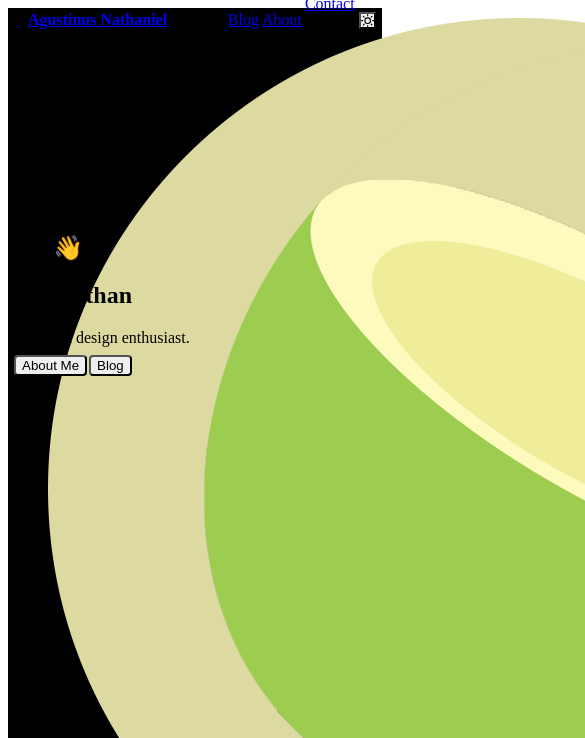
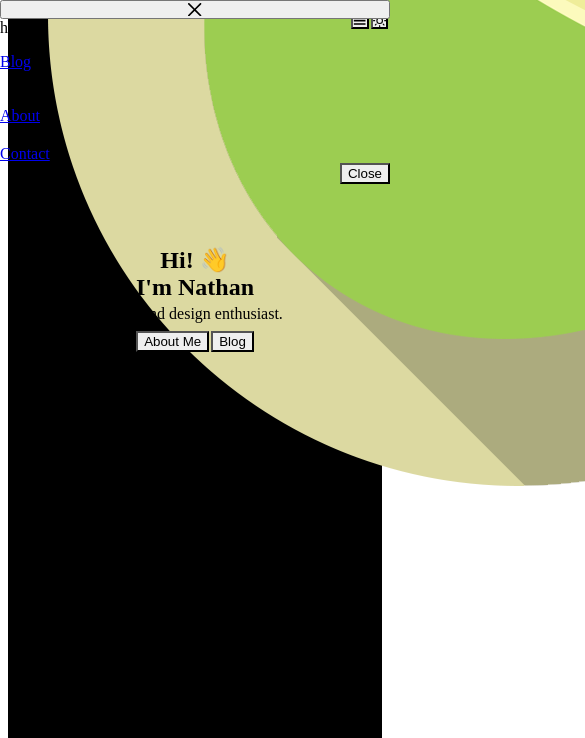
Before and after one commit to sozonome/agustinusnathaniel.com, a Gatsby site: page / in a window 390 px wide. Both pictures are taken after a click on the button 367 px from the left and 20 px from the top of the page. Shown: the top 738 px of the page, 585 px wide, since content can reach past the window. Built offline with nearby package versions, Linux system fonts and the light colour scheme; Gatsby itself is replaced by a stand-in of ours; a web font is replaced by a local one.

Commit message:
feat: :sparkles: add mobile navigation, improve mobile layout
upgrade packages to latest version

```diff
--- a/data/siteConfig.js
+++ b/data/siteConfig.js
@@ -8,7 +8,7 @@ const siteConfig = {
       // General
       youtube: `AgustinusNathaniel`,
       instagram: `agustinusnathaniel`,
-      twitter: `agstnsnathaniel`,
+      twitter: `sozonome`,
       linkedin: `agustinusnathaniel`,
       pinterest: `agustinusnathaniel`,
       email: `hello@agustinusnathaniel.com`,
--- a/src/@chakra-ui/gatsby-plugin/theme.ts
+++ b/src/@chakra-ui/gatsby-plugin/theme.ts
@@ -1,7 +1,6 @@
 import { theme as ChakraTheme, extendTheme } from "@chakra-ui/react";
 
 const theme = extendTheme({
-  ...ChakraTheme,
   fonts: {
     ...ChakraTheme.fonts,
     heading: "Open Sans, serif",
@@ -24,6 +23,11 @@ const theme = extendTheme({
         transition: "0.2s ease",
       },
     },
+    Button: {
+      baseStyle: {
+        borderRadius: 24,
+      },
+    },
   },
   config: {
     initialColorMode: "dark",
--- a/src/components/Layout/Head.tsx
+++ b/src/components/Layout/Head.tsx
@@ -1,19 +1,13 @@
 import React from "react";
-import {
-  Box,
-  Flex,
-  Text,
-  Link as ChakraLink,
-  useColorMode,
-} from "@chakra-ui/react";
+import { Box, Flex, Text, useColorMode } from "@chakra-ui/react";
 import { Link } from "gatsby";
 
 import MyIcon from "../../images/coconate.png";
 import ThemeToggle from "./ThemeToggle";
+import Nav from "./Nav";
 
 const Head = () => {
   const { colorMode } = useColorMode();
-
   const hoverColor = colorMode === "light" ? "orange.300" : "white";
 
   return (
@@ -25,7 +19,7 @@ const Head = () => {
       >
         <Link to="/">
           <Flex>
-            <Box height={12} width={12} marginRight={2}>
+            <Box width={[8, 12]} marginRight={2}>
               <img src={MyIcon} alt="agustinusnathaniel" />
             </Box>
             <Text paddingY={3} display={["none", "flex"]}>
@@ -35,30 +29,10 @@ const Head = () => {
         </Link>
       </Box>
 
-      <Flex width="50%" justifyContent={["center", "flex-end"]}>
-        <Link to="/blog">
-          <Text _hover={{ color: hoverColor }}>Blog</Text>
-        </Link>
-        <Link to="/about">
-          <Text paddingLeft={3} _hover={{ color: hoverColor }}>
-            About
-          </Text>
-        </Link>
-        <ChakraLink
-          href={
-            "mailto:hello@agustinusnathaniel.com?subject=Let%27s%20Work%20Together&cc=agustinusnathaniel228@gmail.com"
-          }
-          paddingLeft={3}
-          _hover={{ color: hoverColor }}
-          isExternal
-        >
-          Contact
-        </ChakraLink>
+      <Flex marginLeft="auto" gridGap={2} alignItems="center">
+        <Nav />
+        <ThemeToggle />
       </Flex>
-
-      <Box marginLeft="auto">
-        <ThemeToggle />
-      </Box>
     </Flex>
   );
 };
--- /dev/null
+++ b/src/components/Layout/Nav.tsx
@@ -0,0 +1,88 @@
+import { Button, IconButton } from "@chakra-ui/button";
+import { useColorMode } from "@chakra-ui/color-mode";
+import { useDisclosure } from "@chakra-ui/hooks";
+import { Flex, Text, Link as ChakraLink, Box, Grid } from "@chakra-ui/layout";
+import { useMediaQuery } from "@chakra-ui/media-query";
+import {
+  Drawer,
+  DrawerBody,
+  DrawerCloseButton,
+  DrawerContent,
+  DrawerFooter,
+  DrawerHeader,
+  DrawerOverlay,
+} from "@chakra-ui/modal";
+import { Link } from "gatsby";
+import React from "react";
+import { GiHamburgerMenu } from "react-icons/gi";
+
+const Nav = () => {
+  const { colorMode } = useColorMode();
+  const { isOpen, onOpen, onClose } = useDisclosure();
+  const hoverColor = colorMode === "light" ? "orange.300" : "white";
+  const [isMobile] = useMediaQuery("(max-width: 30em)");
+
+  const NavList = () => {
+    return (
+      <>
+        <Link to="/blog">
+          <Text _hover={{ color: hoverColor }}>Blog</Text>
+        </Link>
+        <Link to="/about">
+          <Text _hover={{ color: hoverColor }}>About</Text>
+        </Link>
+        <ChakraLink
+          href={
+            "mailto:hello@agustinusnathaniel.com?subject=Let%27s%20Work%20Together&cc=agustinusnathaniel228@gmail.com"
+          }
+          _hover={{ color: hoverColor }}
+          isExternal
+        >
+          Contact
+        </ChakraLink>
+      </>
+    );
+  };
+
+  const MobileNav = () => {
+    return (
+      <Box>
+        <IconButton
+          onClick={onOpen}
+          aria-label="nav"
+          icon={<GiHamburgerMenu />}
+        />
+
+        <Drawer isOpen={isOpen} placement="left" onClose={onClose}>
+          <DrawerOverlay>
+            <DrawerContent>
+              <DrawerCloseButton />
+
+              <DrawerHeader>hello</DrawerHeader>
+
+              <DrawerBody>
+                <Grid gap={4}>
+                  <NavList />
+                </Grid>
+              </DrawerBody>
+
+              <DrawerFooter>
+                <Button onClick={onClose}>Close</Button>
+              </DrawerFooter>
+            </DrawerContent>
+          </DrawerOverlay>
+        </Drawer>
+      </Box>
+    );
+  };
+
+  return isMobile ? (
+    <MobileNav />
+  ) : (
+    <Flex gridGap={4}>
+      <NavList />
+    </Flex>
+  );
+};
+
+export default Nav;
--- a/src/components/Layout/ThemeToggle.tsx
+++ b/src/components/Layout/ThemeToggle.tsx
@@ -7,12 +7,11 @@ const ThemeToggle = () => {
   const { colorMode, toggleColorMode } = useColorMode();
 
   return (
-    <Box paddingLeft={4}>
+    <Box>
       <IconButton
         aria-label="toggle theme mode"
         icon={colorMode === "light" ? <BsMoon /> : <FiSun />}
         onClick={toggleColorMode}
-        backgroundColor={colorMode === "light" ? "gray.400" : "gray.900"}
       />
     </Box>
   );
--- a/src/components/Layout/index.tsx
+++ b/src/components/Layout/index.tsx
@@ -1,8 +1,8 @@
 import React from "react";
 import { Box, Flex, useColorMode } from "@chakra-ui/react";
 
-import "fontsource-open-sans/latin.css";
-import "fontsource-recursive/latin.css";
+import "@fontsource/open-sans/latin.css";
+import "@fontsource/recursive/latin.css";
 
 import SEO from "./SEO";
 import Head from "./Head";
--- a/src/pages/about.tsx
+++ b/src/pages/about.tsx
@@ -68,7 +68,7 @@ const About = () => {
             </Heading>
             <Box marginBottom={4} fontSize="md">
               <Link
-                href="https://base.sznm.dev/bookmarks/categories"
+                href="https://base.sznm.dev/bookmarks"
                 color="teal.500"
                 _hover={{ color: "teal.200", textDecoration: "underline" }}
                 fontWeight="semibold"
--- a/src/pages/index.tsx
+++ b/src/pages/index.tsx
@@ -7,35 +7,29 @@ import Layout from "../components/Layout";
 const IndexPage = () => {
   return (
     <Layout>
-      <Box as="section" alignItems="center" id="intro">
-        <Box>
+      <Box as="section" textAlign="center" alignItems="center" id="intro">
         <Box id="title">
-            <Heading
-              fontSize={["3xl", "4xl"]}
-              marginBottom={2}
-              fontWeight="bold"
-            >
+          <Heading fontSize={["3xl", "4xl"]} marginBottom={2} fontWeight="bold">
             Hi!{" "}
             <Text as="span" role="img" aria-label="hand-waving">
               👋
             </Text>
-            </Heading>
-            <Heading fontSize={["3xl", "4xl"]} fontWeight="bold">
+            <br />
             I'm{" "}
             <Text as="span" color="orange.700">
               Nathan
             </Text>
           </Heading>
+
           <Text marginY={4}>Tech and design enthusiast.</Text>
         </Box>
 
         <Box fontSize={["sm", "lg"]} color="white">
-            <Flex marginBottom={12}>
+          <Flex marginBottom={12} justifyContent="center">
             <Box marginTop={4} fontSize="lg" marginRight={2}>
               <Link to="/about">
                 <Button
                   backgroundColor="orange.600"
-                    borderRadius={4}
                   _hover={{ backgroundColor: "green.600" }}
                 >
                   About Me
@@ -47,7 +41,6 @@ const IndexPage = () => {
               <Link to="/blog">
                 <Button
                   backgroundColor="blue.600"
-                    borderRadius={4}
                   _hover={{ backgroundColor: "green.600" }}
                 >
                   Blog
@@ -57,7 +50,6 @@ const IndexPage = () => {
           </Flex>
         </Box>
       </Box>
-      </Box>
     </Layout>
   );
 };
```
Also changed, not shown: package.json (+30 -30 lines), src/components/StuffCard.tsx (+5 -5 lines), tsconfig.json (line endings or trailing spaces), 1 other file. Lines whose indentation alone changed are shown as unchanged.
